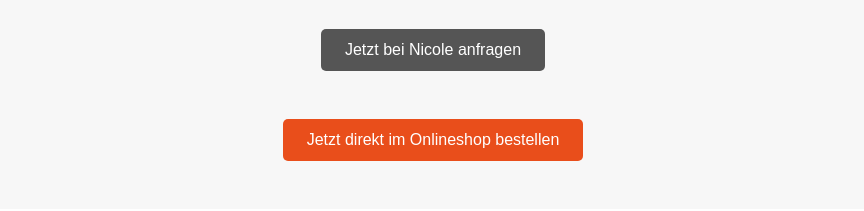
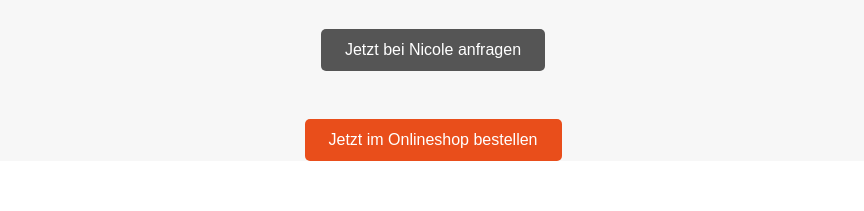
Before and after one commit to Natalie45-ops/nicole, a plain HTML site: page index.html in a window 1280 px wide. Shown: the part 2122-2333 px from the top of the page, without its empty margins (207-1071 px from the left). Drawn offline with Linux system fonts and the light colour scheme.

Commit message:
Update index.html

```diff
--- a/index.html
+++ b/index.html
@@ -126,9 +126,10 @@
     </div>
 
     <div style="margin-top: 2rem;">
-      <a href="https://www.pmebusiness.com/de/shop/fitline/fitline-produkte/?TP=20638825&lang=de#fitline-produkte" class="btn-primary" target="_blank">Jetzt direkt im Onlineshop bestellen</a>
-    </div>
-  </section>
+   <a href="https://www.pmebusiness.com/de/fitline-produkte/?TP=20638825&lang=de#fitline-produkte"
+   class="btn-primary" target="_blank">
+  Jetzt im Onlineshop bestellen
+</a>
 
   <section class="testimonials">
     <h2>Was Kunden sagen</h2>
```
